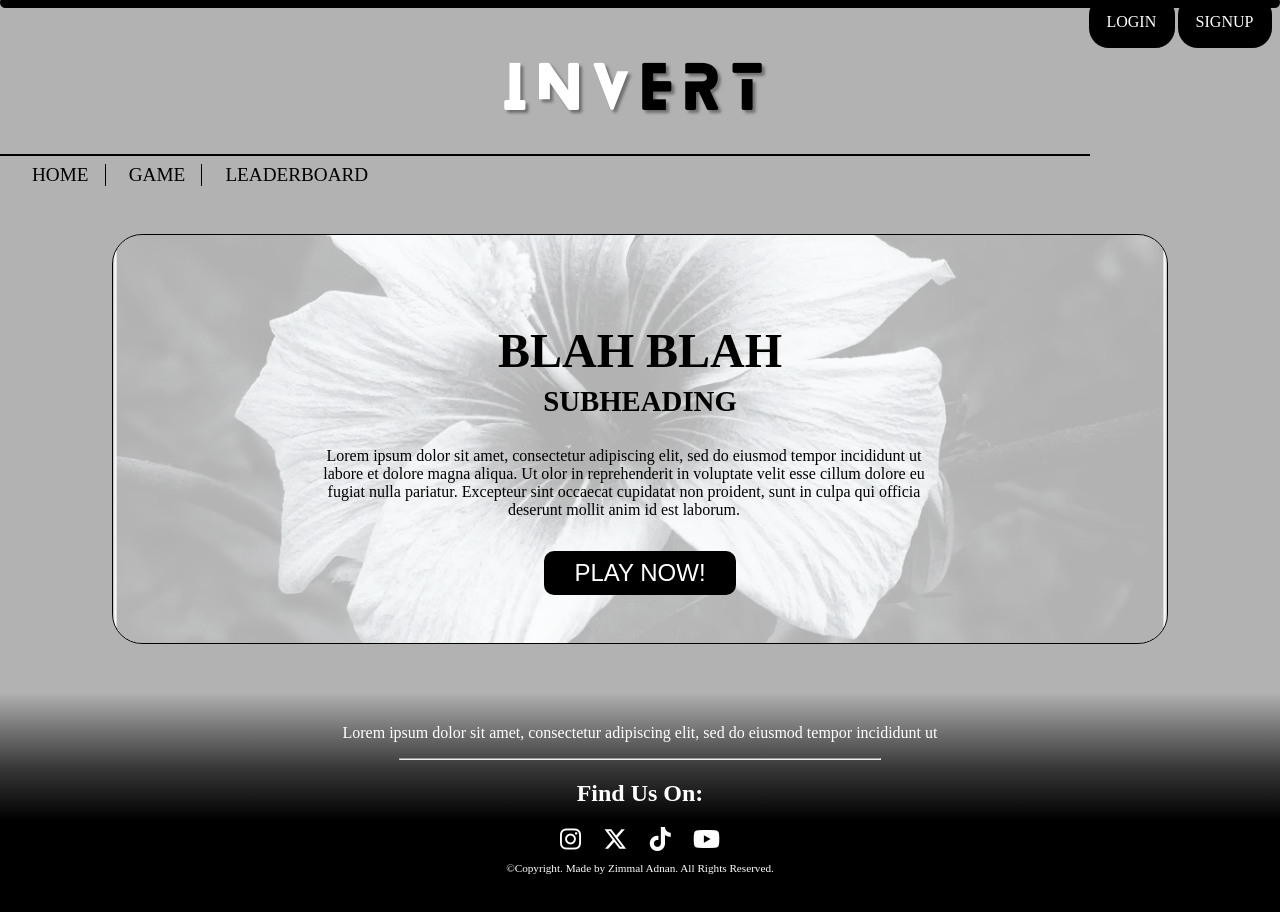
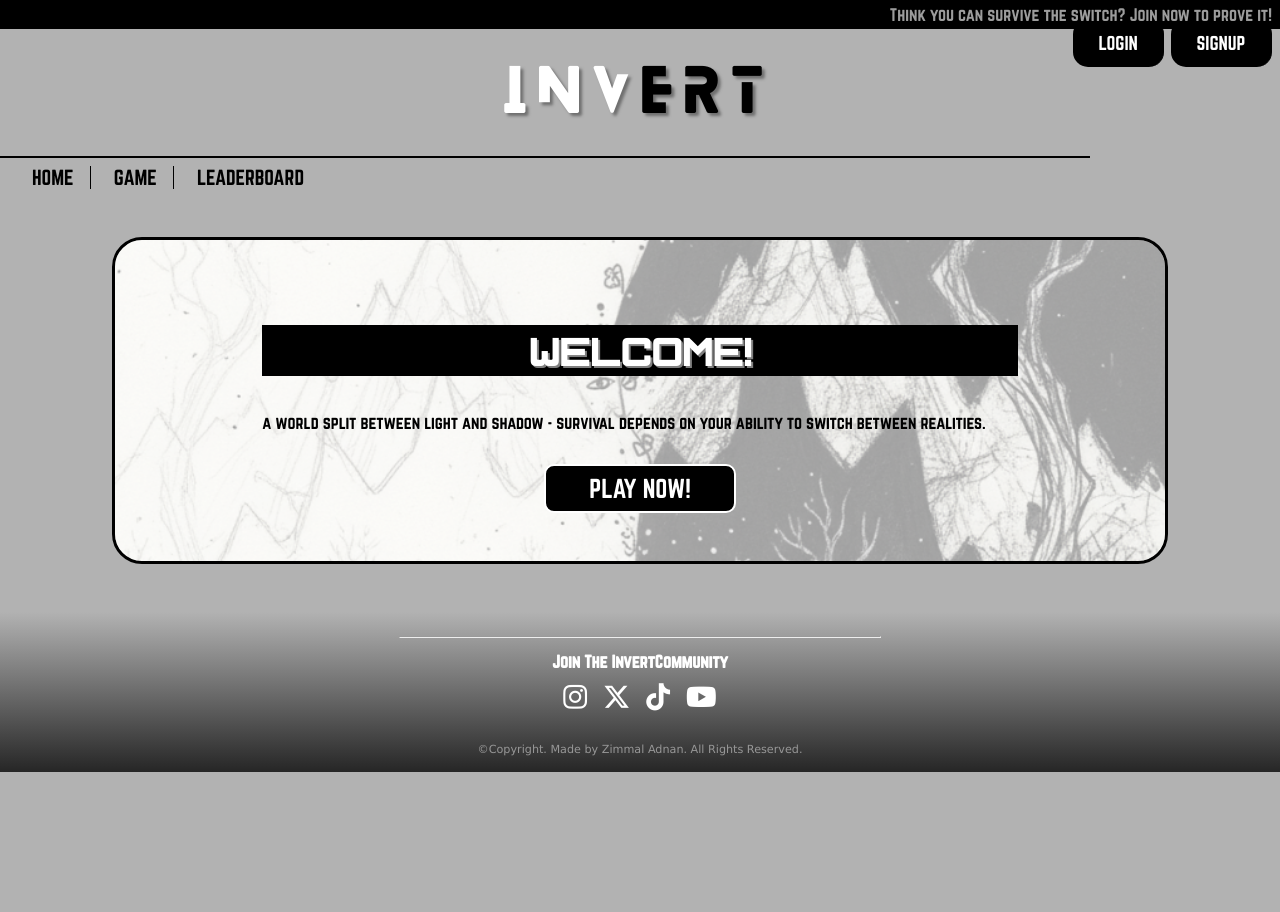
Before and after one commit to zimmal-adnan/game-website, a plain HTML site: page index.html in a window 1280 px wide. After the commit the page ends 800 px from the top, so only its background shows below. Drawn offline with Linux system fonts and the light colour scheme.

Commit message:
Modified main body and footer

```diff
--- a/index.css
+++ b/index.css
@@ -12,6 +12,14 @@
   font-style: normal;
 }
 
+@font-face {
+  font-family: 'Ignis';
+  src: url('Ignis et Glacies Sharp.ttf') format('truetype');
+  font-weight: normal;
+  font-style: normal;
+}
+
+
 
 body{
     background-color: #b2b2b2;
@@ -24,10 +32,11 @@ main{
 
 .thick-line{
     border: none;
-    border-top: 0.7rem solid black;
+    border-top: 2rem solid black;
     width: 100%;
     margin-top: -0.2rem;
-    border-radius: 30px;
+    position: relative;
+    z-index: 10;
 
 }
 
@@ -44,7 +53,7 @@ h1{
     font-family: 'Blanka';
     text-align: center;
     font-size: 3.5rem;
-    margin-top: 0;
+    margin-top: -1rem;
     text-shadow: 3px 3px 3px rgb(111, 111, 111);
 }
 
@@ -55,6 +64,7 @@ h1{
 
 
 .page-navigation{
+    font-family: "norwester";
     text-decoration: none;
     border-right: 1px solid black;
     padding-right: 1rem;
@@ -77,14 +87,29 @@ header div {
     justify-content: flex-end;
 }
 
+header p{
+    position: relative;
+    z-index: 50;
+    font-family: 'norwester';
+    text-align: right;
+    margin-top: -2rem;
+    color: rgb(184, 184, 184);
+    font-size: 1rem;
+    margin-right: 0.5rem;
+    opacity: 0.85;
+}
+
 .registration{
-    font-size: 1rem;
+    position:relative;
+    z-index: 10;
+    font-family: 'norwester';
+    font-size: 1.1rem;
     border-right: 1px solid black;
     text-decoration: none;
-    padding: 1.1rem;
-    margin-right: 0.2rem;
+    padding: 0.8rem 1.6rem;
+    margin-right: 0.4rem;
     margin-top: -1.3rem;
-    border-radius: 20px;
+    border-radius: 15px;
     color: white;
     background-color: black;
 }
@@ -101,7 +126,7 @@ main{
 
 .white-box{
     position: relative;
-    border: 0.1rem solid black;
+    border: 0.2rem solid black;
     background-color: white;
     margin: 3rem 7rem;
     height: auto;
@@ -120,13 +145,13 @@ main{
     margin-top: 0rem;
     font-size: 1rem;
     padding-right: 2rem;
+    font-family: 'norwester';
 }
 
 .text-block {
     position: relative;
     z-index: 1;
     color: black;
-    max-width: 70%;
 }
 
 .image-placement{
@@ -144,11 +169,12 @@ main{
     width: 100%;
     height: 100%;
     object-fit: cover;
-    opacity: 0.3;
+    opacity: 0.4;
     z-index: 0;
 }
 
 .white-box button{
+    font-family: 'norwester';
     align-self: center;
     width: 12rem;
     margin-top: 1rem;
@@ -159,10 +185,16 @@ main{
     border-radius: 10px;
     cursor: pointer;
     font-size: 1.5rem;
+    border: 2px solid white;
+
 }
 
 .white-box h2{
-    font-size: 3rem;
+    font-size: 2.8rem;
+    font-family: 'Ignis';
+    background-color: black;
+    color: white;
+    text-shadow: 2px 2px 0px grey;
 }
 
 .white-box h3{
@@ -171,9 +203,9 @@ main{
 }
 
 footer{
-    background: linear-gradient(to bottom, #b2b2b2 0%, #737373 15%, #373737 30%, black 50%);
+    background: linear-gradient(to bottom, #b2b2b2, #262626);
     padding: 1rem 5rem;
-    height: 14rem;
+    height: 8rem;
 
 }
 
@@ -184,17 +216,22 @@ footer p{
 }
 
 footer h2{
+    font-family: 'norwester';
     color: white;
     display: flex;
     justify-content: center;
     align-items: center;
+    font-size: 1rem;
 }
 
 .copyright{
+    font-family: 'Lucida Sans';
     display: flex;
+    color: rgb(151, 151, 151);
     justify-content: center;
     align-items: center;
     font-size: 0.7rem;
+    margin-top: 2rem;
 }
 
 .socials {
@@ -206,6 +243,6 @@ footer h2{
 
 .socials i {
     color: white;
-    margin: 0 0.7rem;
-    font-size: 1.5rem;
+    margin: 0 0.5rem;
+    font-size: 1.7rem;
 }
--- a/index.html
+++ b/index.html
@@ -11,6 +11,7 @@
 <body>
     <header>
         <hr class = "thick-line">
+        <p>Think you can survive the switch? Join now to prove it!</p>
         <div>
             <a class = "registration" href = "login.html">LOGIN</a>
             <a class = "registration" href = "signup.html">SIGNUP</a>
@@ -31,13 +32,10 @@
 
     <main>
         <div class = "white-box">
-             <img src = "black.png" alt = "black and white image">
+             <img src = "white-box-image.png" alt = "black and white image">
             <div class = "text-block">
-                <h2>BLAH BLAH</h2>
-                <h3>SUBHEADING</h3>
-                <p>Lorem ipsum dolor sit amet, consectetur adipiscing elit, sed do eiusmod
-                    tempor incididunt ut labore et dolore magna aliqua. Ut
-                   olor in reprehenderit in voluptate velit esse cillum dolore eu fugiat nulla pariatur. Excepteur sint occaecat cupidatat non proident, sunt in culpa qui officia deserunt mollit anim id est laborum.</p>
+                <h2>WELCOME!</h2>
+                <p>a world split between light and shadow - survival depends on your ability to switch between realities.</p>
                 <button>PLAY NOW!</button>
             </div>
 
@@ -48,10 +46,8 @@
     </main>
 
     <footer>
-        <p>Lorem ipsum dolor sit amet, consectetur adipiscing elit, sed do eiusmod
-                    tempor incididunt ut </P>
         <hr style = "width: 30rem;">
-        <h2>Find Us On:</h2>
+        <h2>Join The Inv<span>ert</span> Community</h2>
         <div class = "socials">
             <i class="fa-brands fa-instagram"></i>
             <i class="fa-brands fa-x-twitter"></i>
```
Also changed, not shown: Ignis et Glacies Sharp Bold.ttf (added), Ignis et Glacies Sharp.ttf (added), white-box-image.png (added).
